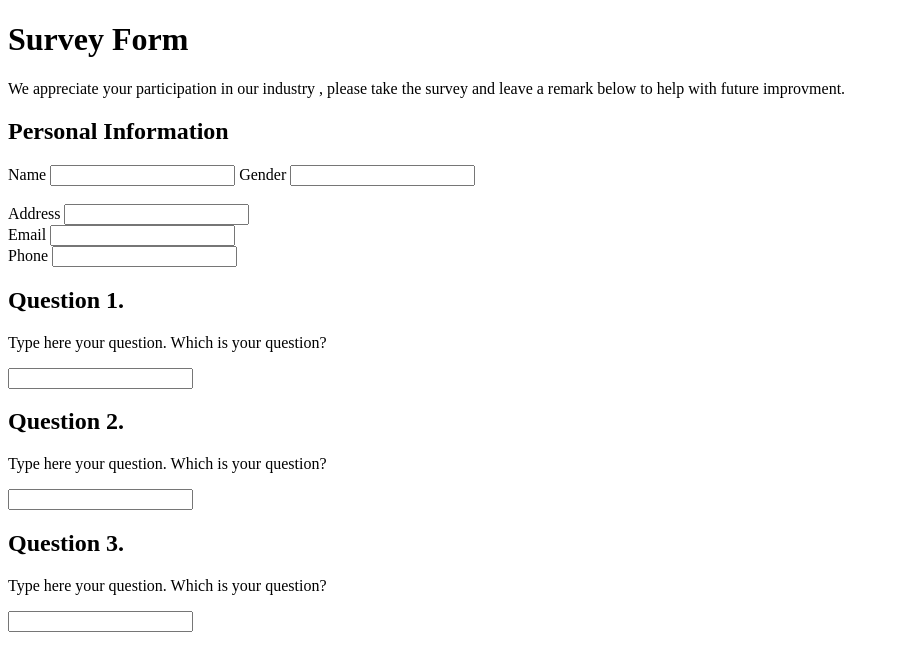
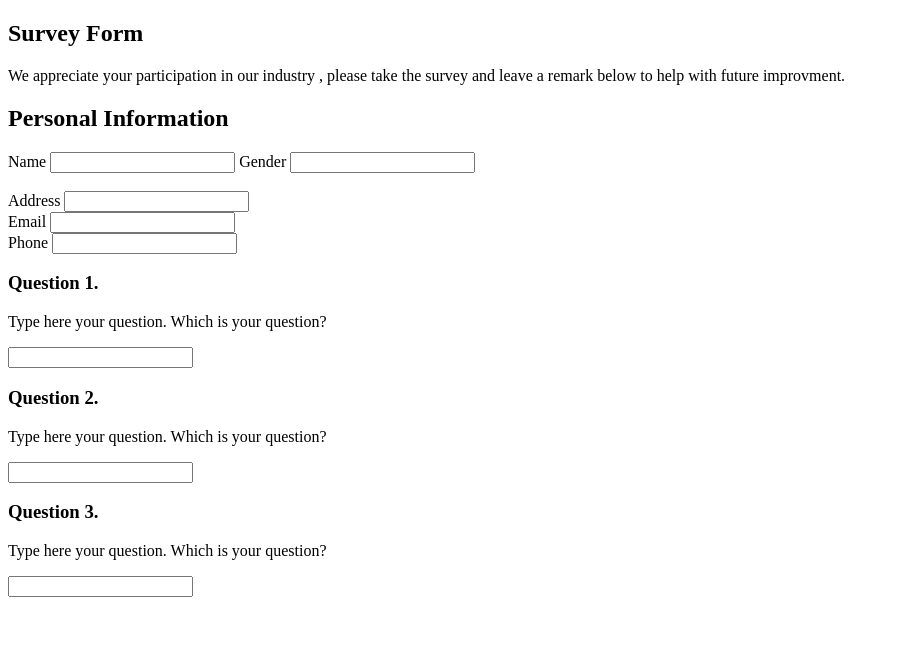
Before and after one commit to maxixo/FirstWebApp, a plain HTML site: page pages/survey.html in a window 1280 px wide. Shown: the whole page, without its empty margins (0-899 px from the left). Drawn offline with Linux system fonts and the light colour scheme.

Commit message:
adding styles

```diff
--- a/pages/survey.html
+++ b/pages/survey.html
@@ -3,12 +3,16 @@
 <head>
     <meta charset="UTF-8">
     <meta name="viewport" content="width=device-width, initial-scale=1.0">
-    <title>Document</title>
+    <link rel="stylesheet" href="../styles/survey.css">
+    <title>Survey Form</title>
 </head>
 <body>
-    <h1>Survey Form</h1>
+    <section class =form-element >
+    <div class ="header">
+        <h1>Survey Form</h1>
         <p>We appreciate your participation in our industry , please take the survey and leave a remark
             below to help with future improvment.</p>
+    </div>
     <section>
         <h2>Personal Information</h2>
         <form class="form-one" action="#">
@@ -46,5 +50,6 @@
             <input type="text" for="text">
         </div>
     </section>
+    </section>
     </body>
     </html>
```
